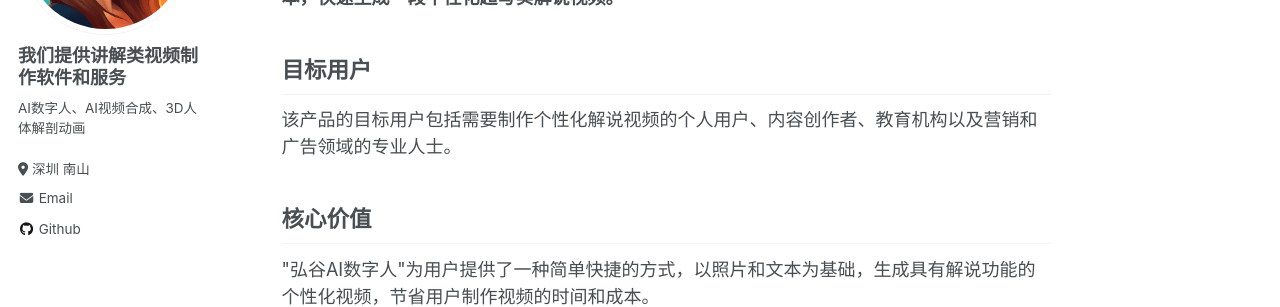
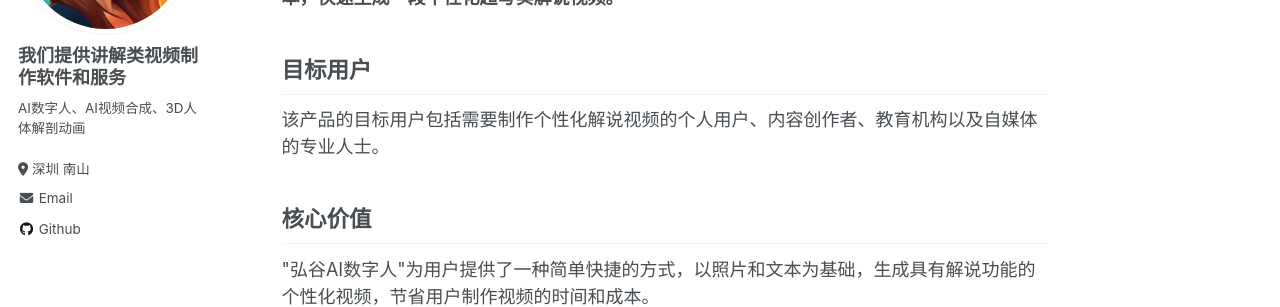
Before and after one commit to bloomv/bloomv, a Jekyll site: the page built from _portfolio/弘谷AI数字人.html, in a window 1280 px wide and 900 px high. Shown: the part 258-565 px from the top of the window. Built offline with Jekyll 4.4.1, drawn with Linux system fonts in a browser that asks for light colours.

Commit message:
Update 弘谷AI数字人.html

```diff
--- a/_portfolio/弘谷AI数字人.html
+++ b/_portfolio/弘谷AI数字人.html
@@ -7,7 +7,7 @@ collection: portfolio
   <p>&quot; 弘谷AI数字人&quot; 是一款基于人工智能技术的软件产品，能够通过用户提供的<strong>一张照片和一段文本，快速生成一段个性化超写实解说视频。</strong></p>
 
   <h2><strong>目标用户</strong></h2>
-  <p>该产品的目标用户包括需要制作个性化解说视频的个人用户、内容创作者、教育机构以及营销和广告领域的专业人士。</p>
+  <p>该产品的目标用户包括需要制作个性化解说视频的个人用户、内容创作者、教育机构以及自媒体的专业人士。</p>
 
   <h2><strong>核心价值</strong></h2>
   <p>"弘谷AI数字人"为用户提供了一种简单快捷的方式，以照片和文本为基础，生成具有解说功能的个性化视频，节省用户制作视频的时间和成本。</p>
```
